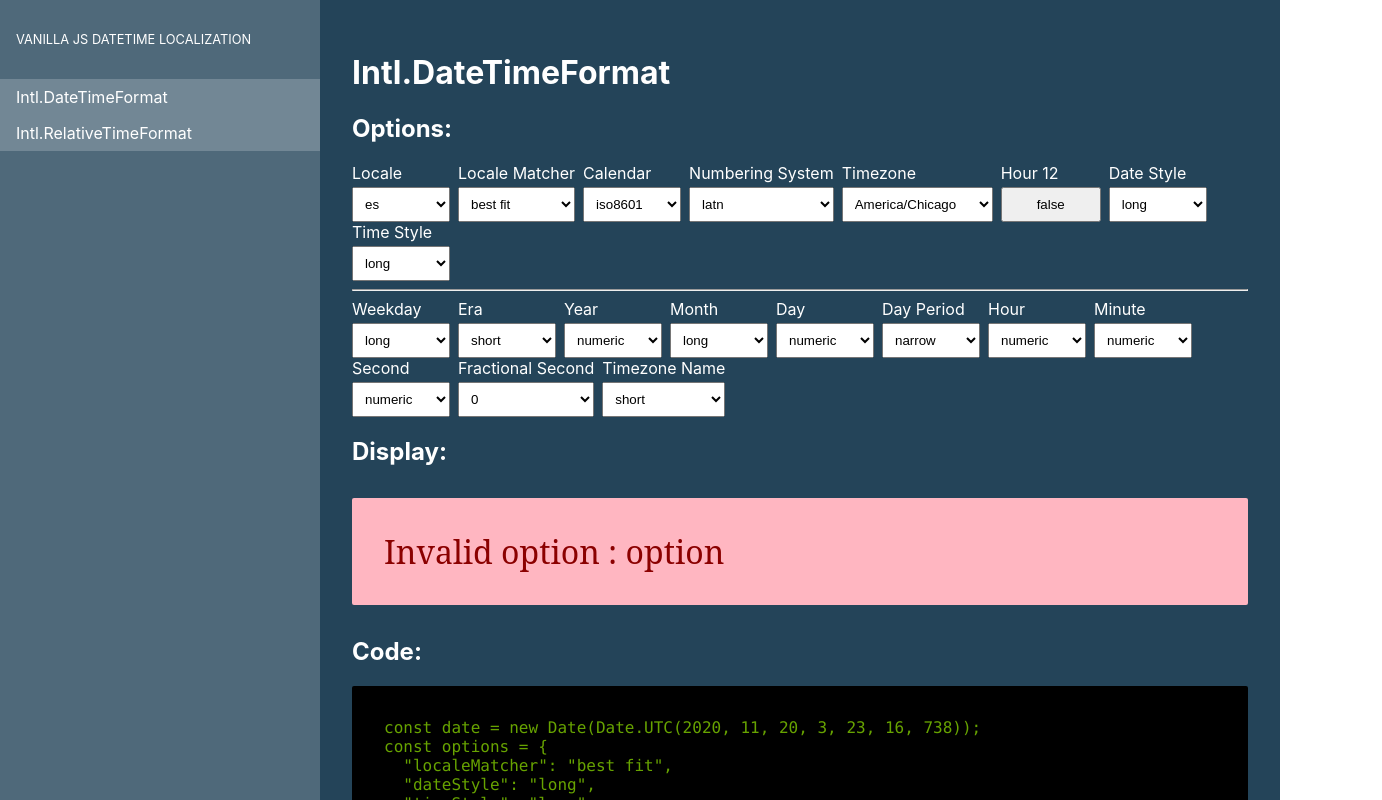
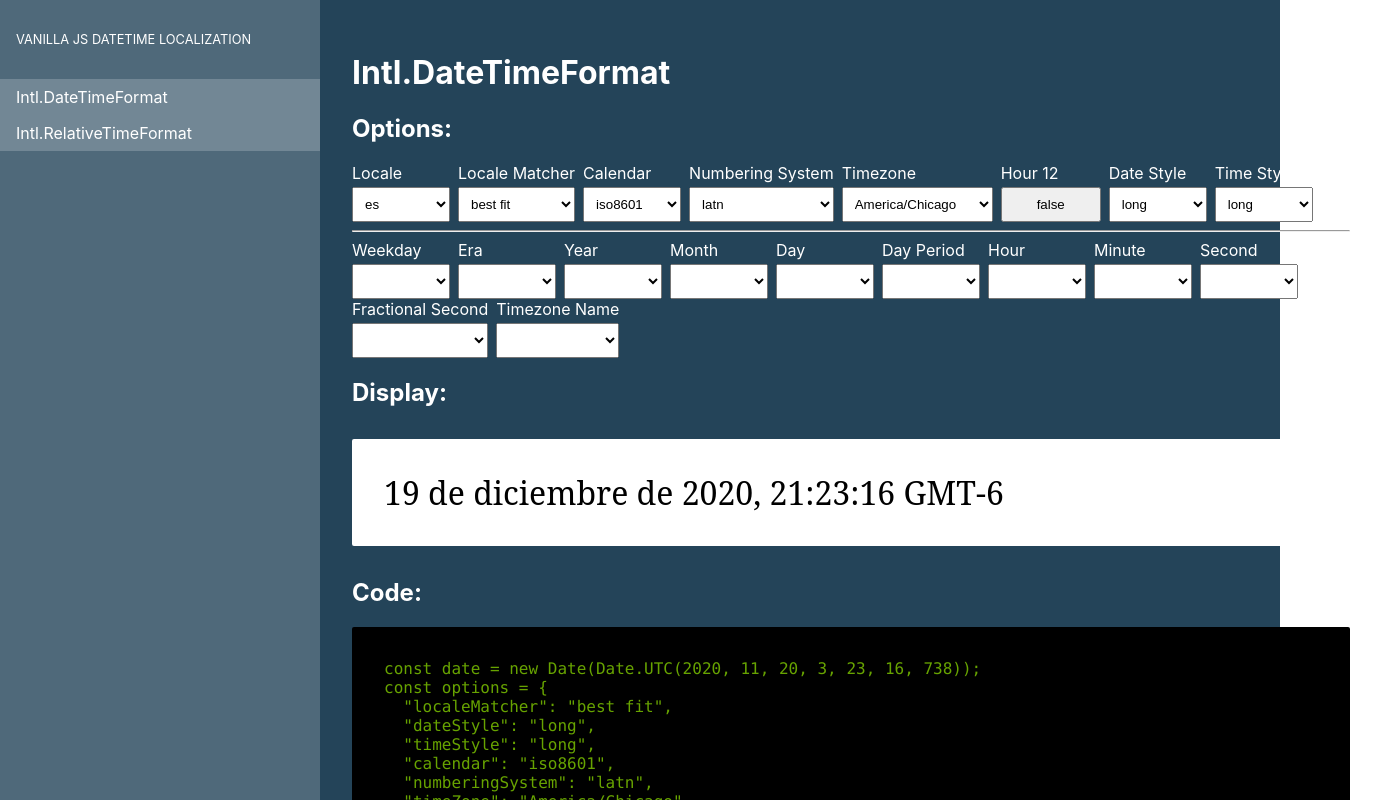
Before and after one commit to peteorpeter/intl.dateTimeFormat-demo, a React (Create React App) app: page / in a window 1280 px wide. Shown: the top 800 px of the page, 1382 px wide, since content can reach past the window. Built offline with nearby package versions, Linux system fonts and the light colour scheme.

Commit message:
Start with empty values

```diff
--- a/src/DateTimeFormat.js
+++ b/src/DateTimeFormat.js
@@ -26,7 +26,7 @@ const DAY_PERIOD_OPTIONS = longShortNarrow().concat([undefined]);;
 const HOUR_OPTIONS = simpleNumericOptions().concat([undefined]);
 const MINUTE_OPTIONS = simpleNumericOptions().concat([undefined]);
 const SECOND_OPTIONS = simpleNumericOptions().concat([undefined]);
-const FRACTIONAL_SECOND_OPTIONS = ['0', '1', '2', '3'];
+const FRACTIONAL_SECOND_OPTIONS = ['0', '1', '2', '3', undefined];
 const TIMEZONE_NAME_OPTIONS = ['long', 'short', 'shortOffset', 'longOffset', 'shortGeneric', 'longGeneric', undefined];
 
 function DateTimeFormat() {
@@ -39,17 +39,17 @@ function DateTimeFormat() {
     const [timeZone, setTimeZone] = useState('America/Chicago');
     const [hour12, setHour12] = useState(false);
 
-    const [weekday, setWeekday] = useState('long');
-    const [era, setEra] = useState('short');
-    const [year, setYear] = useState('numeric');
-    const [month, setMonth] = useState('long');
-    const [day, setDay] = useState('numeric');
-    const [dayPeriod, setDayPeriod] = useState('narrow');
-    const [hour, setHour] = useState('numeric');
-    const [minute, setMinute] = useState('numeric');
-    const [second, setSecond] = useState('numeric');
-    const [fractionalSecond, setFractionalSecond] = useState('0');
-    const [timeZoneName, setTimeZoneName] = useState('short');
+    const [weekday, setWeekday] = useState('');
+    const [era, setEra] = useState('');
+    const [year, setYear] = useState('');
+    const [month, setMonth] = useState('');
+    const [day, setDay] = useState('');
+    const [dayPeriod, setDayPeriod] = useState('');
+    const [hour, setHour] = useState('');
+    const [minute, setMinute] = useState('');
+    const [second, setSecond] = useState('');
+    const [fractionalSecond, setFractionalSecond] = useState('');
+    const [timeZoneName, setTimeZoneName] = useState('');
 
     const date = new Date(Date.UTC(2020, 11, 20, 3, 23, 16, 738));
     const options = {
@@ -72,6 +72,13 @@ function DateTimeFormat() {
         fractionalSecond,
         timeZoneName,
     }
+
+    Object.entries(options).forEach(entry => {
+        const [key, value] = entry;
+        if (value === ''){
+            delete options[key];
+        }
+    });
 
     let display = '';
     let errorMessage = '';
```
